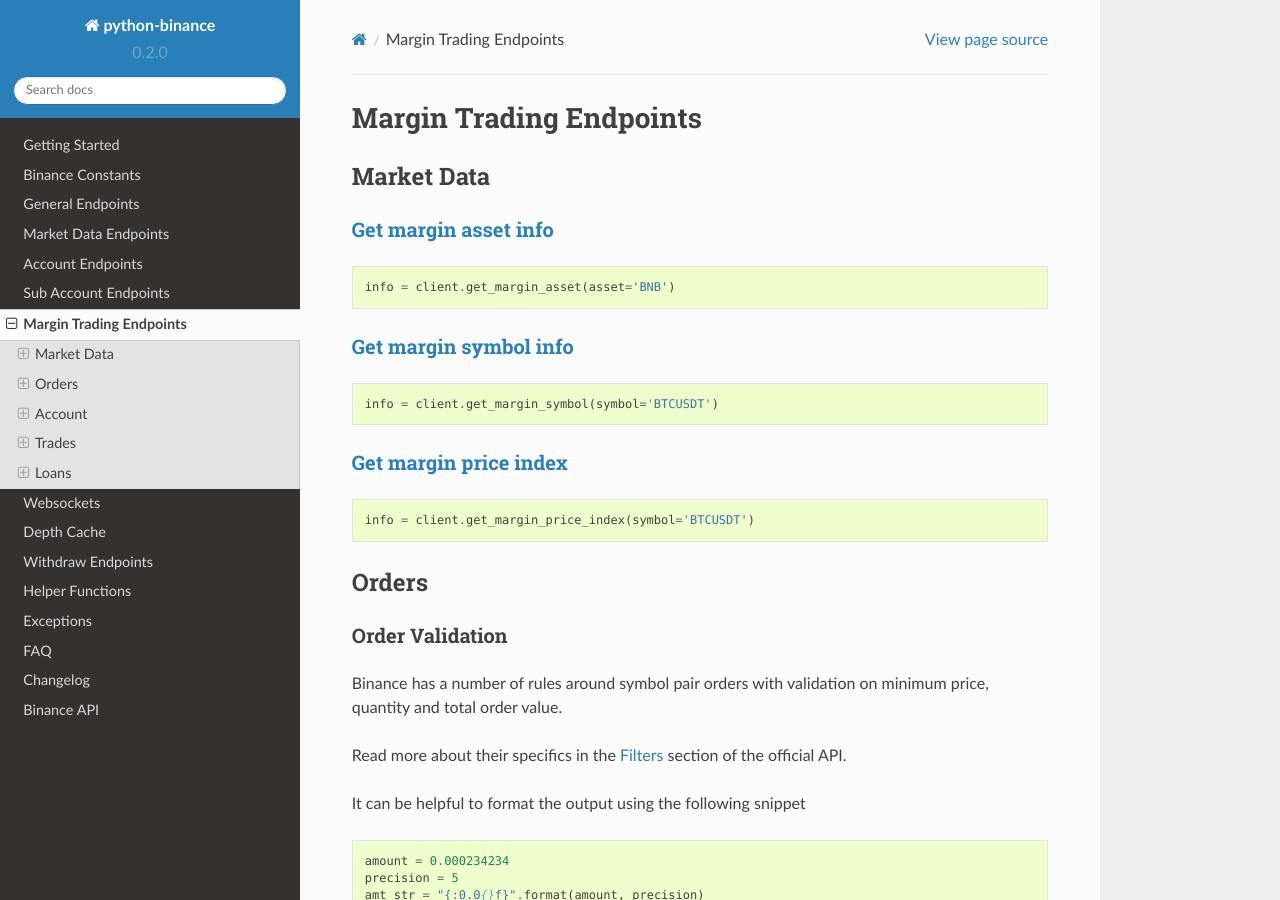
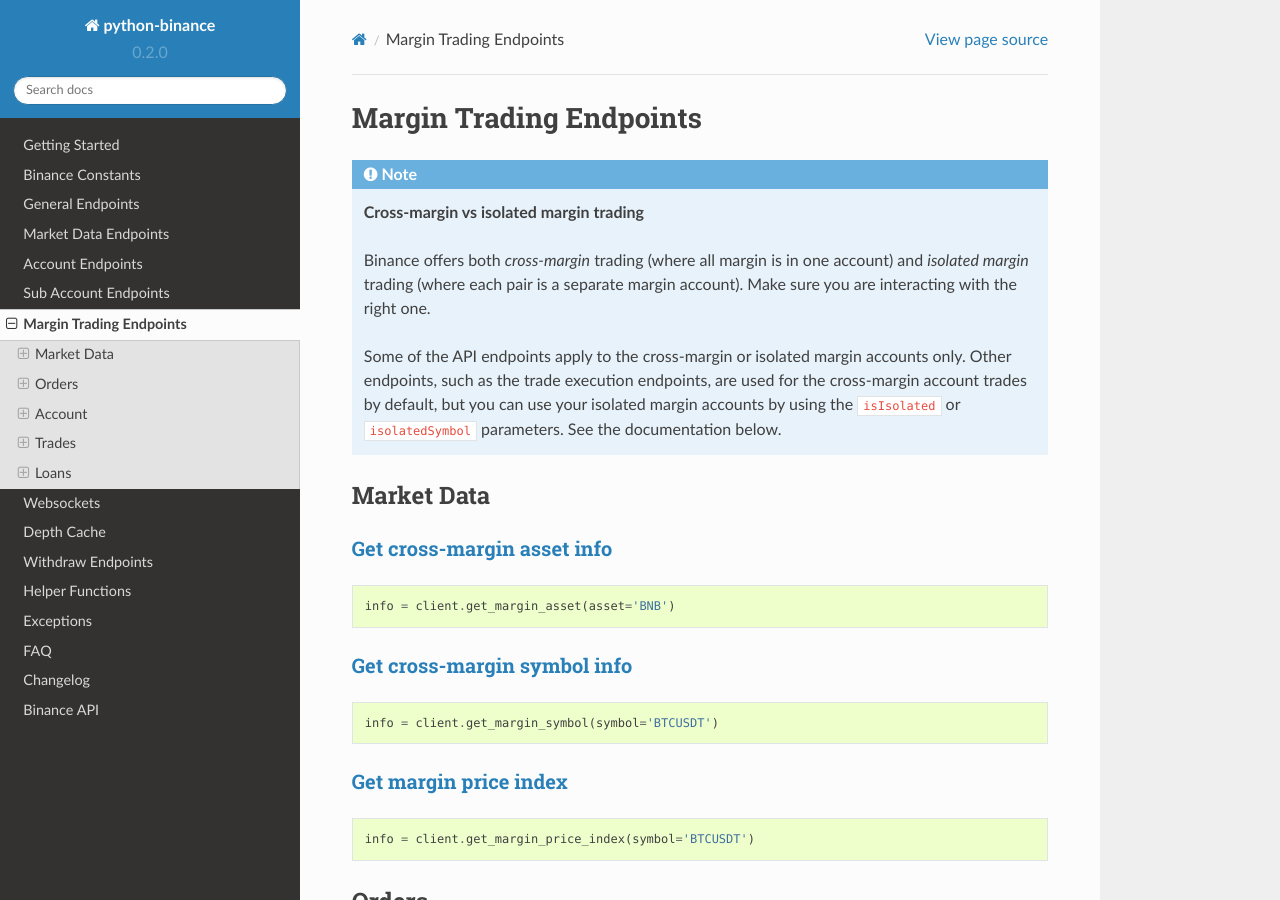
Before and after one commit to topcoder20022/python-binance, a Sphinx documentation site: the page built from docs/margin.rst, in a window 1280 px wide and 900 px high. Built offline with Sphinx 7.4.7 and the Read the Docs theme 2.0.0, drawn with Linux system fonts in a browser that asks for light colours; formulas are drawn with MathJax 3; some of the changed text lies outside the part shown.

Commit message:
docs improvements on cross vs isolation margin

```diff
--- a/docs/margin.rst
+++ b/docs/margin.rst
@@ -1,17 +1,25 @@
 Margin Trading Endpoints
 ========================
+
+.. note ::
+
+    **Cross-margin vs isolated margin trading**
+
+    Binance offers both *cross-margin* trading (where all margin is in one account) and *isolated margin* trading (where each pair is a separate margin account).  Make sure you are interacting with the right one.
+
+    Some of the API endpoints apply to the cross-margin or isolated margin accounts only.  Other endpoints, such as the trade execution endpoints, are used for the cross-margin account trades by default, but you can use your isolated margin accounts by using the ``isIsolated`` or ``isolatedSymbol`` parameters.  See the documentation below.
 
 Market Data
 -----------
 
-`Get margin asset info <binance.html#binance.client.Client.get_margin_asset>`_
+`Get cross-margin asset info <binance.html#binance.client.Client.get_margin_asset>`_
 ^^^^^^^^^^^^^^^^^^^^^^^^^^^^^^^^^^^^^^^^^^^^^^^^^^^^^^^^^^^^^^^^^^^^^^^^^^^^^^
 
 .. code:: python
 
     info = client.get_margin_asset(asset='BNB')
 
-`Get margin symbol info <binance.html#binance.client.Client.get_margin_symbol>`_
+`Get cross-margin symbol info <binance.html#binance.client.Client.get_margin_symbol>`_
 ^^^^^^^^^^^^^^^^^^^^^^^^^^^^^^^^^^^^^^^^^^^^^^^^^^^^^^^^^^^^^^^^^^^^^^^^^^^^^^^^
 
 .. code:: python
@@ -110,12 +118,19 @@
 Account
 -------
 
-`Get margin account info <binance.html#binance.client.Client.get_margin_account>`_
+`Get cross-margin account info <binance.html#binance.client.Client.get_margin_account>`_
 ^^^^^^^^^^^^^^^^^^^^^^^^^^^^^^^^^^^^^^^^^^^^^^^^^^^^^^^^^^^^^^^^^^^^^^^^^^^^^^^^^^
 
 .. code:: python
 
     info = client.get_margin_account()
+
+`Get isolated-margin account info <binance.html#binance.client.Client.get_isolated_margin_account>`_
+^^^^^^^^^^^^^^^^^^^^^^^^^^^^^^^^^^^^^^^^^^^^^^^^^^^^^^^^^^^^^^^^^^^^^^^^^^^^^^^^^^
+
+.. code:: python
+
+    info = client.get_isolated_margin_account()
 
 `Transfer spot to margin <binance.html#binance.client.Client.transfer_spot_to_margin>`_
 ^^^^^^^^^^^^^^^^^^^^^^^^^^^^^^^^^^^^^^^^^^^^^^^^^^^^^^^^^^^^^^^^^^^^^^^^^^^^^^^^^^^^^^^
```
Also changed, not shown: 1 other file.
